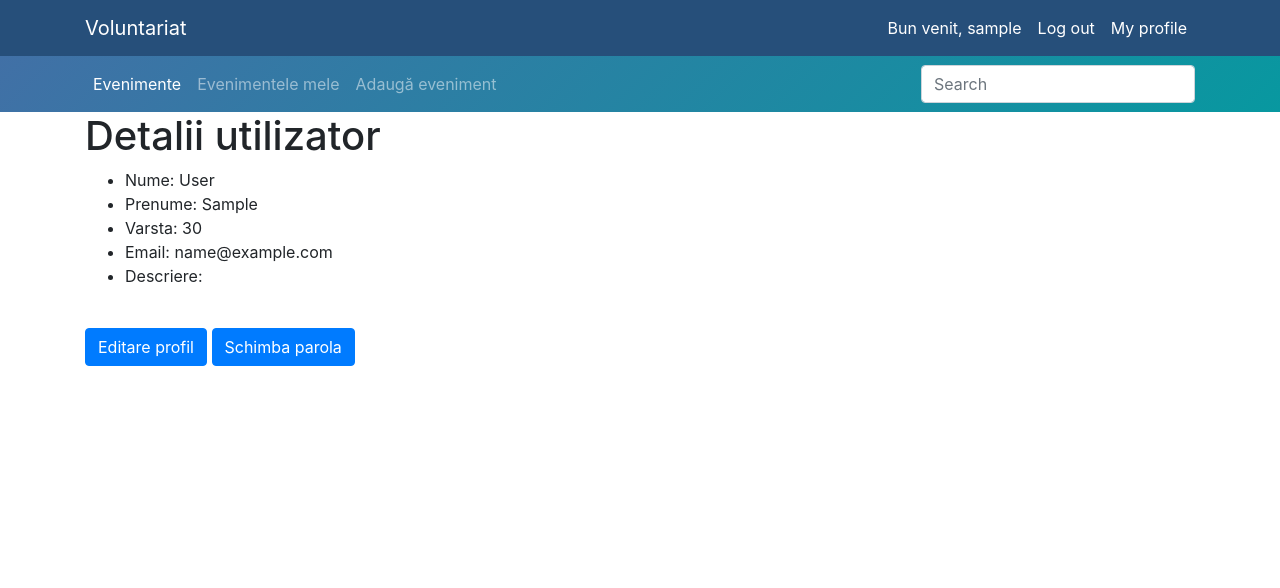
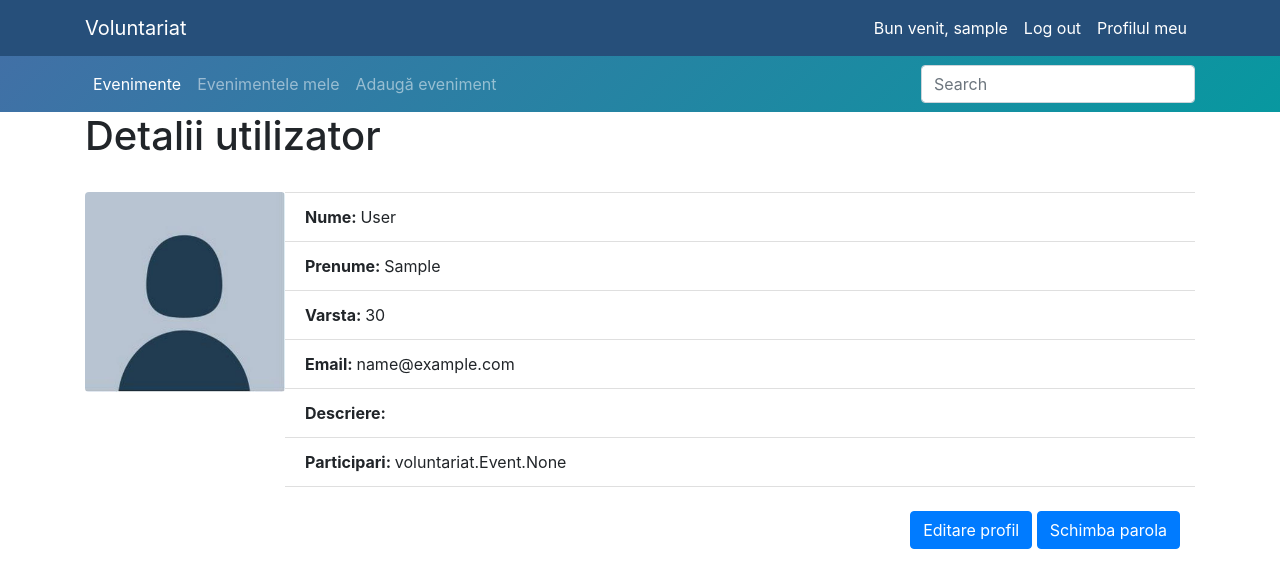
Before and after one commit to antalalexandru/PC, a Django app: page /myprofile/ in a window 1280 px wide. Shown: the top 588 px of the page. Run offline with Django 3.2, Linux system fonts and the light colour scheme; the visitor is signed in with stand-in values (Sample User, id 1); some libraries are stand-ins or nearby versions.

Commit message:
Added more tests Styling Added default profile picture

```diff
--- a/src/voluntariat/templates/voluntariat/base_generic.html
+++ b/src/voluntariat/templates/voluntariat/base_generic.html
@@ -29,7 +29,7 @@
 						    </li>
                             <li class="nav-item active">
                                 <a class="nav-link"  href="{% url 'voluntariat:myprofile' %}">
-                                    <i class="fas fa-user-plus"></i>My profile
+                                    <i class="fas fa-user-plus"></i>Profilul meu
                                 </a>
 						    </li>
 
--- a/src/voluntariat/templates/voluntariat/myprofile.html
+++ b/src/voluntariat/templates/voluntariat/myprofile.html
@@ -1,17 +1,31 @@
 {% extends "voluntariat/base_generic.html" %}
 {% block content %}
     <h1>Detalii utilizator</h1>
+    <br>
+    {% load staticfiles %}
+    <img src="{% static 'images/default-profile.jpg' %}" class="rounded float-left" alt="..." height="200" width="200"/>
+    <ul class="list-group list-group-flush">
 
-    <ul>
-        <li>Nume: {{ user.last_name }}</li>
-        <li>Prenume: {{ user.first_name }}</li>
-        <li>Varsta: {{ user.age }}</li>
-        <li>Email: {{ user.email }}</li>
-        <li>Descriere: {{ user.personal_description }}</li>
+        <li class="list-group-item"><strong>Nume: </strong>{{ user.last_name }}</li>
+        <li class="list-group-item"><strong>Prenume: </strong> {{ user.first_name }}</li>
+        <li class="list-group-item"><strong>Varsta: </strong> {{ user.age }}</li>
+        <li class="list-group-item"><strong>Email: </strong> {{ user.email }}</li>
+        <li class="list-group-item"><strong>Descriere: </strong> {{ user.personal_description }}</li>
+        <li class="list-group-item"><strong>Participari: </strong> {{ user.participations }}</li>
     </ul>
     <br>
 
-    <a href="{% url 'voluntariat:myprofile-update' %}" class="btn btn-primary">Editare profil</a>
-    <a href="{% url 'voluntariat:myprofile-change-password' %}" class="btn btn-primary">Schimba parola</a>
+    <div class="container-fluid">
+        <div class="row">
+            <div class="col-md-12 text-right">
+                <a href="{% url 'voluntariat:myprofile-update' %}"
+                   class="btn btn-primary  custom-button-width .navbar-right">Editare profil</a>
+                <a href="{% url 'voluntariat:myprofile-change-password' %}"
+                   class="btn btn-primary   custom-button-width .navbar-right">Schimba parola</a>
+            </div>
+        </div>
+    </div>
+
+
 
 {% endblock %}
--- a/src/voluntariat/views.py
+++ b/src/voluntariat/views.py
@@ -142,7 +142,6 @@
         if not user.check_password(old_password):
             form.set_old_password_flag()
         if form.is_valid():
-            print(form.cleaned_data)
             new_password = form.clean().get('new_password')
             user.set_password(new_password)
             user.save()
```
Also changed, not shown: src/tests/test_edit_profile.py (+62 -5 lines), src/tests/test_events.py (+34 -33 lines), src/voluntariat/forms.py (+8 -6 lines), src/voluntariat/templates/voluntariat/myprofile_change_password.html (+12 -2 lines), src/voluntariat/templates/voluntariat/myprofile_update.html (+17 -1 lines), src/voluntariat/static/images/__init__.py (added), src/voluntariat/static/images/default-profile.jpg (added).
